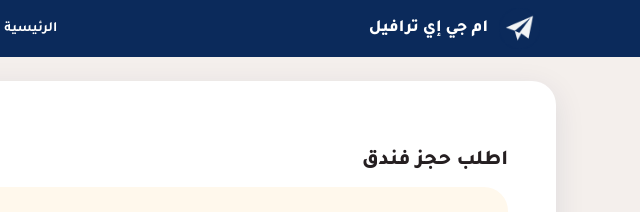
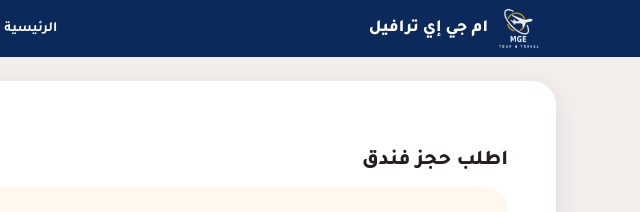
Before and after one commit to mgetravel/mgetravel.github.io, a plain HTML site: page hotels/index.html in a window 1280 px wide. Shown: the top 212 px of the page, 624-1264 px from the left. Drawn offline with Linux system fonts and the light colour scheme.

Commit message:
Brand: integrated white logo, logo favicon, OG card

```diff
--- a/hotels/index.html
+++ b/hotels/index.html
@@ -38,14 +38,15 @@ gtag('config', 'G-XK24J3F093');
   ]
 }
 </script>
-<link rel="icon" href="/assets/img1.png">
+<link rel="icon" type="image/png" href="/assets/logo.png">
 <link rel="preconnect" href="https://fonts.googleapis.com">
 <link rel="preconnect" href="https://fonts.gstatic.com" crossorigin>
 <link href="https://fonts.googleapis.com/css2?family=Tajawal:wght@400;500;700;800&display=swap" rel="stylesheet">
 <link rel="stylesheet" href="/assets/style.css">
+<meta property="og:image" content="https://mgetravel.github.io/assets/og.png">
 </head>
 <body>
-<div class="topbar"><div class="topbar-in"><a class="brand" href="/"><img src="/assets/img1.png" alt="لوجو ام جي إي ترافيل"><span>ام جي إي ترافيل</span></a>
+<div class="topbar"><div class="topbar-in"><a class="brand" href="/"><img src="/assets/logo-white.png" alt="لوجو ام جي إي ترافيل"><span>ام جي إي ترافيل</span></a>
 <button class="burger" id="burger" aria-label="القائمة" aria-expanded="false">☰</button>
 <nav class="menu" id="menu"><a href="/">الرئيسية</a><a href="/flights/">طيران</a><a href="/hotels/" class="on">فنادق</a><a href="/visas/">تأشيرات</a><a href="/videos/">فيديوهات</a><a href="/news/">أخبار</a><a href="/contact/">تواصل</a><a class="wa" href="https://wa.me/201222814040" target="_blank" rel="noreferrer">واتساب</a></nav></div></div>
 <div class="card">
```
